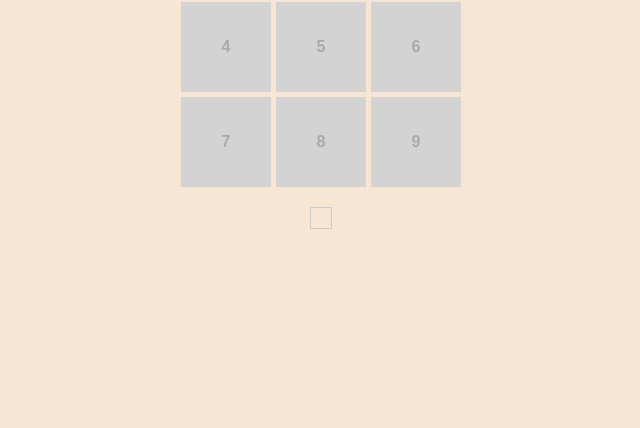
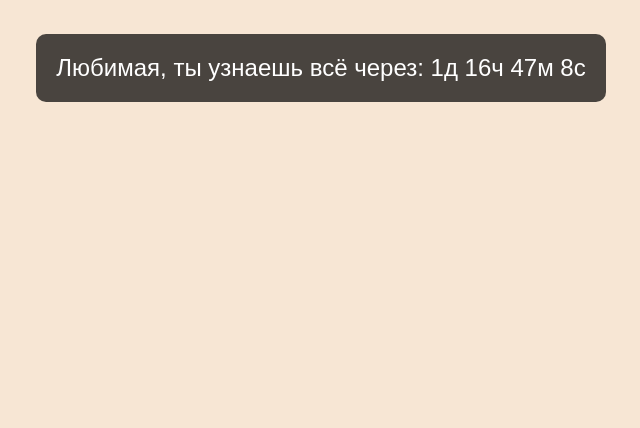
Before and after one commit to bnlexe/surprise, a plain HTML site: page index.html in a window 1280 px wide. Shown: the part 372-800 px from the top of the page, without its empty margins (319-959 px from the left). Drawn offline with Linux system fonts and the light colour scheme; some packages are replaced by stand-ins of ours; a script that the page names is missing.

Commit message:
full-version

```diff
--- a/index.html
+++ b/index.html
@@ -10,10 +10,11 @@
 </head>
 <body>
     <h1>Моей everything ❤</h1>
-    <div id="map" class="map"> <!-- Добавлен класс "map" -->
+    <div id="timer" class="timer">Любимая, ты узнаешь всё через: <span id="countdown"></span></div>
+    <div id="map" class="map" style="display: none;"> <!-- Скрываем карту до истечения таймера -->
         <!-- Клетки будут добавлены через JavaScript -->
     </div>
-    <div id="taskDisplay">
+    <div id="taskDisplay" style="display: none;">
         <!-- Здесь будет отображаться задание -->
     </div>
     <input type="text" id="answerInput" placeholder="Введи ответ" style="display:none;">
--- a/script.js
+++ b/script.js
@@ -1,5 +1,34 @@
+const countdownElement = document.getElementById('countdown');
+const mapElement = document.getElementById('map');
+const taskDisplay = document.getElementById('taskDisplay');
+
+const endTime = new Date("2024-11-07T13:00:00+03:00"); // Установка времени окончания в Стамбуле
+
+function updateCountdown() {
+    const now = new Date();
+    const remainingTime = endTime - now;
+
+    if (remainingTime <= 0) {
+        clearInterval(countdownInterval);
+        countdownElement.textContent = "Время пришло!";
+        mapElement.style.display = "grid"; // Показываем контент
+        taskDisplay.style.display = "block"; // Показываем задание
+        document.getElementById('timer').style.display = 'none'; // Скрываем таймер
+    } else {
+        const days = Math.floor(remainingTime / (1000 * 60 * 60 * 24)); // Количество дней
+        const hours = Math.floor((remainingTime % (1000 * 60 * 60 * 24)) / (1000 * 60 * 60));
+        const minutes = Math.floor((remainingTime % (1000 * 60 * 60)) / (1000 * 60));
+        const seconds = Math.floor((remainingTime % (1000 * 60)) / 1000);
+
+        countdownElement.textContent = `${days}д ${hours}ч ${minutes}м ${seconds}с`;
+    }
+}
+
+// Обновляем таймер каждую секунду
+const countdownInterval = setInterval(updateCountdown, 1000);
+updateCountdown(); // Первоначальный вызов
+
 const map = document.querySelector('#map');
-const taskDisplay = document.getElementById('taskDisplay');
 const answerInput = document.getElementById('answerInput');
 const readyButton = document.getElementById('submitAnswer');
 let currentTask = 1;
--- a/style.css
+++ b/style.css
@@ -14,6 +14,15 @@ body {
 h1 {
     color: #333;
     text-align: center; /* Центрируем заголовок */
+}
+
+.timer {
+    font-size: 24px; /* Размер шрифта таймера */
+    color: #fff; /* Цвет текста */
+    background-color: rgba(0, 0, 0, 0.7); /* Полупрозрачный фон для контраста */
+    padding: 20px; /* Отступы вокруг текста */
+    border-radius: 10px; /* Скругленные углы */
+    margin: 20px 0; /* Отступы сверху и снизу */
 }
 
 .map {
```
